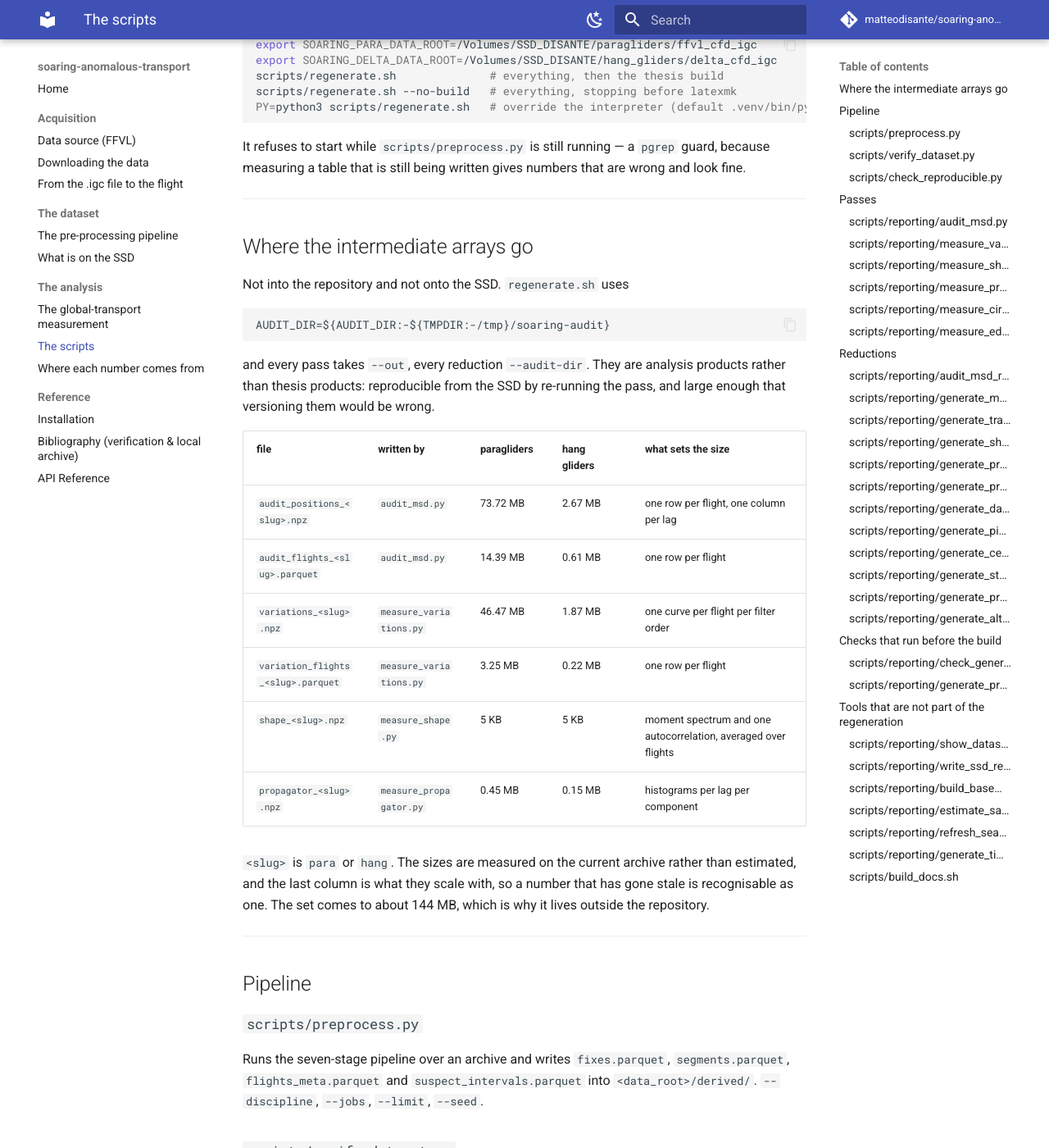
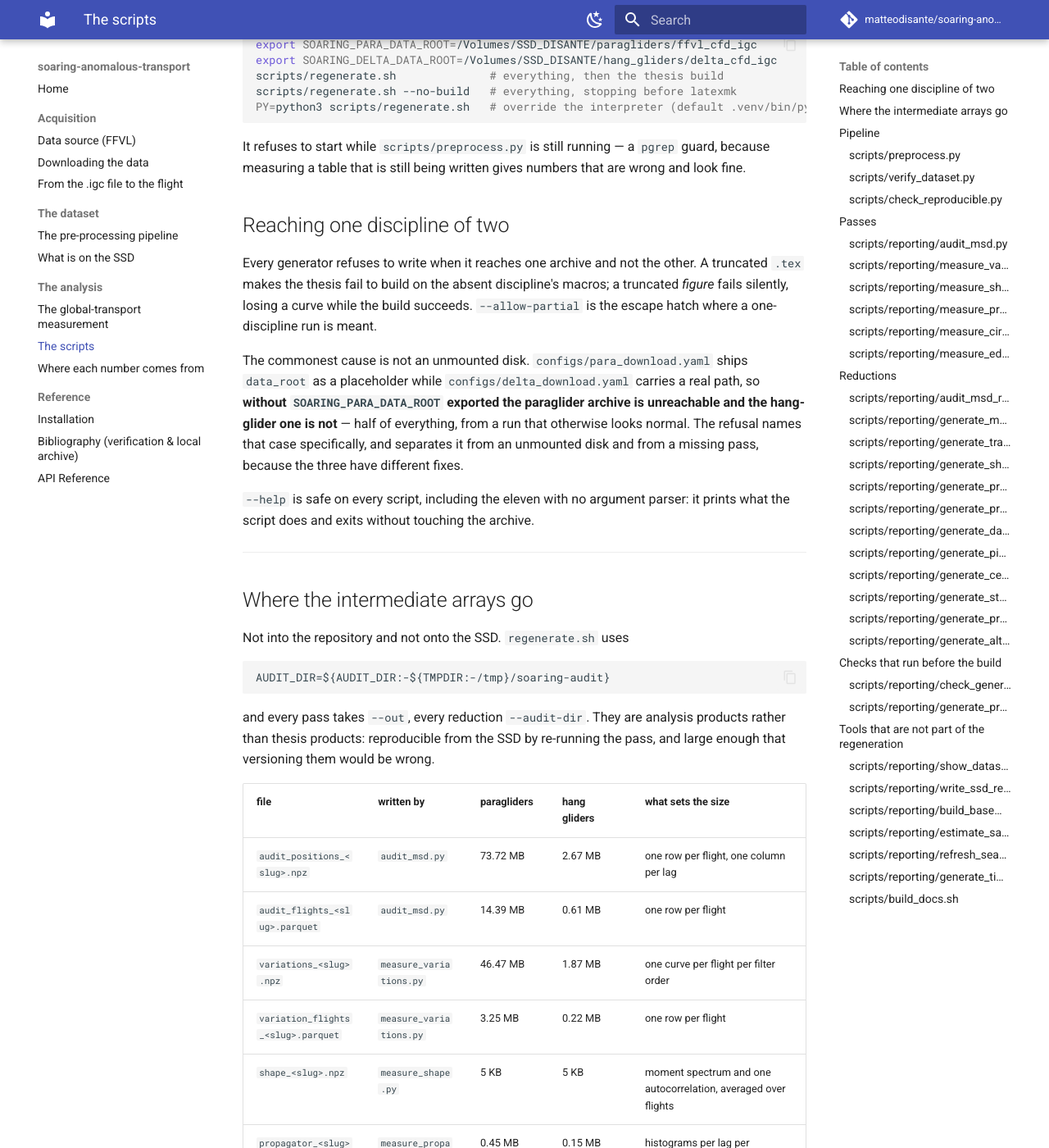
Before and after one commit to matteodisante/soaring-anomalous-transport, an MkDocs documentation site: the page built from docs/guide/scripts.md, in a window 1280 px wide and 1400 px high, scrolled down 651 px. Shown: the whole window at 82% size. Built offline with MkDocs 1.6.1 and Material for MkDocs 9.7.7, drawn with Linux system fonts in a browser that asks for light colours; comment, search, counter and statistics services are not loaded; some of the changed text lies outside the part shown.

Commit message:
docs(scripts): the partial-write refusal is the rule now, not one script's exception
scripts.md described it only under verify_dataset.py, which had it before the others did.
Every generator refuses now, so the guide said less than the truth -- and it omitted the
cause that actually triggers it: para_download.yaml ships data_root as a placeholder while
delta_download.yaml carries a real path, so a run without SOARING_PARA_DATA_ROOT reaches
one archive and not the other and looks normal doing it.

Also records that --help is safe on all 29 scripts, which it was not until this branch.

```diff
--- a/docs/guide/scripts.md
+++ b/docs/guide/scripts.md
@@ -32,6 +32,23 @@ PY=python3 scripts/regenerate.sh   # override the interpreter (default .venv/bin
 
 It refuses to start while `scripts/preprocess.py` is still running — a `pgrep` guard, because
 measuring a table that is still being written gives numbers that are wrong and look fine.
+
+## Reaching one discipline of two
+
+Every generator refuses to write when it reaches one archive and not the other. A truncated
+`.tex` makes the thesis fail to build on the absent discipline's macros; a truncated *figure*
+fails silently, losing a curve while the build succeeds. `--allow-partial` is the escape
+hatch where a one-discipline run is meant.
+
+The commonest cause is not an unmounted disk. `configs/para_download.yaml` ships `data_root`
+as a placeholder while `configs/delta_download.yaml` carries a real path, so **without
+`SOARING_PARA_DATA_ROOT` exported the paraglider archive is unreachable and the hang-glider
+one is not** — half of everything, from a run that otherwise looks normal. The refusal names
+that case specifically, and separates it from an unmounted disk and from a missing pass,
+because the three have different fixes.
+
+`--help` is safe on every script, including the eleven with no argument parser: it prints
+what the script does and exits without touching the archive.
 
 ---
 
@@ -74,9 +91,9 @@ Runs the seven-stage pipeline over an archive and writes `fixes.parquet`,
 Checks the written tables against the invariants Chapter 2 claims for them, and writes
 `thesis/generated/verify.tex`. A full traversal. Step 1 of `regenerate.sh`, because a failure
 here invalidates everything downstream. It rewrites `verify.tex` wholesale, so an unreachable
-data root would delete the other discipline's macros rather than leave them alone; it therefore
-refuses to write at all unless both roots are exported, and `--allow-partial` is the escape
-hatch. `--help` costs nothing.
+data root would delete the other discipline's macros rather than leave them alone, so it
+refuses to write unless both roots are exported — the rule that now holds for every
+generator (above).
 
 ### `scripts/check_reproducible.py`
 Draws a seeded sample of retained flights, finds their raw IGC files, runs them through
```
Also changed, not shown: 2 other files.
